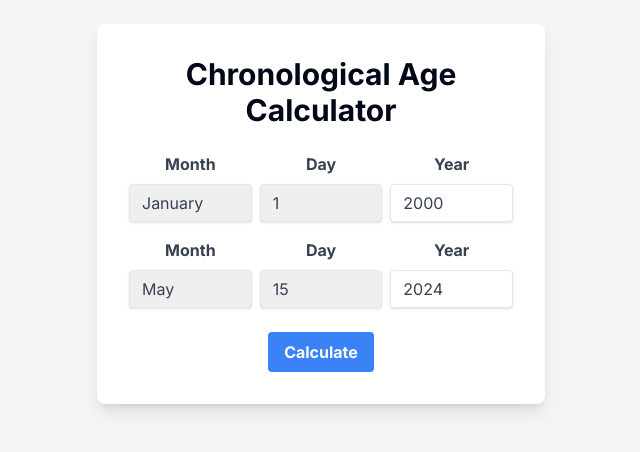
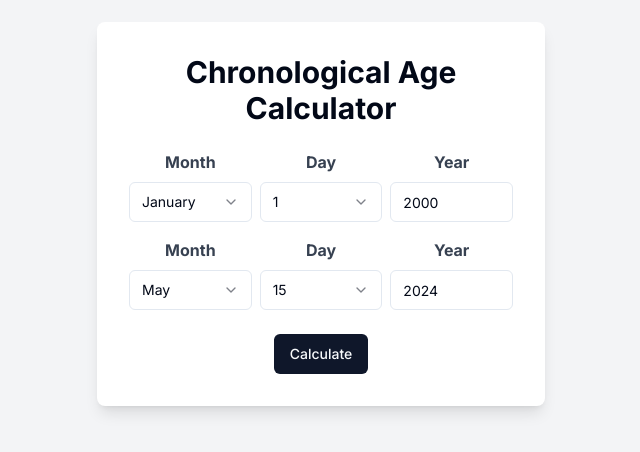
Before and after one commit to CbZeroZero/chronological-age-calculator, a Next.js app: page / in a window 1280 px wide. Shown: the part 170-622 px from the top of the page, without its empty margins (319-959 px from the left). Built offline with nearby package versions, Linux system fonts and the light colour scheme.

Commit message:
Add @radix-ui/react-select and @radix-ui/react-slot dependencies, update tailwind CSS, and fix input number appearance

```diff
--- a/app/globals.css
+++ b/app/globals.css
@@ -70,7 +70,18 @@
   * {
     @apply border-border;
   }
+
   body {
     @apply bg-background text-foreground;
   }
 }
+
+input[type="number"]::-webkit-inner-spin-button,
+input[type="number"]::-webkit-outer-spin-button {
+  -webkit-appearance: none;
+  margin: 0;
+}
+
+input[type="number"] {
+  -moz-appearance: textfield;
+}
--- a/app/page.tsx
+++ b/app/page.tsx
@@ -2,6 +2,16 @@
 
 import React, { useState } from 'react';
 import Head from 'next/head';
+import {
+  Select,
+  SelectContent,
+  SelectItem,
+  SelectTrigger,
+  SelectValue,
+} from "@/components/ui/select"
+import { Input } from '@/components/ui/input';
+import { Button } from '@/components/ui/button';
+
 
 export default function Home() {
   const [birthMonth, setBirthMonth] = useState<number>(1);
@@ -20,6 +30,21 @@
     seconds: number;
     daysToNextBirthday: number;
   } | null>(null);
+
+  const onBirthMonthChange = (value: string) => {
+    setBirthMonth(parseInt(value));
+    handleBirthDateChange();
+  }
+
+  const onBirthDayChange = (value: string) => {
+    setBirthDay(parseInt(value));
+    handleBirthDateChange();
+  }
+
+  const onAgeMonthChange = (value: string) => {
+    setAgeMonth(parseInt(value));
+    handleAgeDateChange();
+  }
 
   const handleBirthDateChange = () => {
     setAge(null);
@@ -83,11 +108,6 @@
 
   return (
     <div className="flex flex-col items-center justify-center min-h-screen py-2 bg-gray-100">
-      <Head>
-        <title>Chronological Age Calculator</title>
-        <link rel="icon" href="/favicon.ico" />
-      </Head>
-
       <main className="flex flex-col items-center justify-center w-full flex-1 px-20 text-center">
         <div className="bg-white rounded-lg shadow-lg p-8 max-w-md w-full mb-8">
           <h1 className="text-3xl font-bold mb-6">Chronological Age Calculator</h1>
@@ -96,47 +116,47 @@
               <label htmlFor="birthMonth" className="block text-gray-700 font-bold mb-2">
                 Month
               </label>
-              <select
-                id="birthMonth"
-                value={birthMonth}
-                onChange={(e) => {
-                  setBirthMonth(parseInt(e.target.value));
-                  handleBirthDateChange();
-                }}
-                className="shadow appearance-none border rounded w-full py-2 px-3 text-gray-700 leading-tight focus:outline-none focus:shadow-outline"
+              <Select
+                value={birthMonth.toString()}
+                defaultValue={birthMonth.toString()}
+                onValueChange={onBirthMonthChange}
               >
+                <SelectTrigger>
+                  <SelectValue placeholder={birthMonth.toString()} />
+                </SelectTrigger>
+                <SelectContent>
                   {Array.from({ length: 12 }, (_, i) => (
-                  <option key={i + 1} value={i + 1}>
-                    {new Date(0, i).toLocaleString('default', { month: 'long' })}
-                  </option>
+                    <SelectItem key={i + 1} value={(i + 1).toString()}>{new Date(0, i).toLocaleString('default', { month: 'long' })}</SelectItem>
                   ))}
-              </select>
+                </SelectContent>
+              </Select>
             </div>
             <div className="w-1/3 mr-2">
               <label htmlFor="birthDay" className="block text-gray-700 font-bold mb-2">
                 Day
               </label>
-              <select
-                id="birthDay"
-                value={birthDay}
-                onChange={(e) => {
-                  setBirthDay(parseInt(e.target.value));
-                  handleBirthDateChange();
-                }}
-                className="shadow appearance-none border rounded w-full py-2 px-3 text-gray-700 leading-tight focus:outline-none focus:shadow-outline"
+              <Select
+                value={birthDay.toString()}
+                defaultValue={birthDay.toString()}
+                onValueChange={onBirthDayChange}
               >
-                {Array.from({ length: getDaysInMonth(birthYear, birthMonth) }, (_, i) => (
-                  <option key={i + 1} value={i + 1}>
+                <SelectTrigger>
+                  <SelectValue placeholder={birthDay.toString()} />
+                </SelectTrigger>
+                <SelectContent>
+                  {Array.from({ length: 12 }, (_, i) => (
+                    <SelectItem key={i + 1} value={(i + 1).toString()}>
                       {i + 1}
-                  </option>
+                    </SelectItem>
                   ))}
-              </select>
+                </SelectContent>
+              </Select>
             </div>
             <div className="w-1/3">
               <label htmlFor="birthYear" className="block text-gray-700 font-bold mb-2">
                 Year
               </label>
-              <input
+              <Input
                 type="number"
                 id="birthYear"
                 value={birthYear}
@@ -144,7 +164,6 @@
                   setBirthYear(parseInt(e.target.value));
                   handleBirthDateChange();
                 }}
-                className="shadow appearance-none border rounded w-full py-2 px-3 text-gray-700 leading-tight focus:outline-none focus:shadow-outline"
               />
             </div>
           </div>
@@ -153,47 +172,50 @@
               <label htmlFor="ageMonth" className="block text-gray-700 font-bold mb-2">
                 Month
               </label>
-              <select
-                id="ageMonth"
-                value={ageMonth}
-                onChange={(e) => {
-                  setAgeMonth(parseInt(e.target.value));
-                  handleAgeDateChange();
-                }}
-                className="shadow appearance-none border rounded w-full py-2 px-3 text-gray-700 leading-tight focus:outline-none focus:shadow-outline"
+              <Select
+                value={ageMonth.toString()}
+                defaultValue={ageMonth.toString()}
+                onValueChange={onAgeMonthChange}
               >
+                <SelectTrigger>
+                  <SelectValue placeholder={ageMonth.toString()} />
+                </SelectTrigger>
+                <SelectContent>
                   {Array.from({ length: 12 }, (_, i) => (
-                  <option key={i + 1} value={i + 1}>
+                    <SelectItem key={i + 1} value={(i + 1).toString()}>
                       {new Date(0, i).toLocaleString('default', { month: 'long' })}
-                  </option>
+                    </SelectItem>
                   ))}
-              </select>
+                </SelectContent>
+              </Select>
+
             </div>
             <div className="w-1/3 mr-2">
               <label htmlFor="ageDay" className="block text-gray-700 font-bold mb-2">
                 Day
               </label>
-              <select
-                id="ageDay"
-                value={ageDay}
-                onChange={(e) => {
-                  setAgeDay(parseInt(e.target.value));
-                  handleAgeDateChange();
-                }}
-                className="shadow appearance-none border rounded w-full py-2 px-3 text-gray-700 leading-tight focus:outline-none focus:shadow-outline"
+              <Select
+                value={ageDay.toString()}
+                defaultValue={ageDay.toString()}
+                onValueChange={onBirthDayChange}
               >
+                <SelectTrigger>
+                  <SelectValue placeholder={ageDay.toString()} />
+                </SelectTrigger>
+                <SelectContent>
                   {Array.from({ length: getDaysInMonth(ageYear, ageMonth) }, (_, i) => (
-                  <option key={i + 1} value={i + 1}>
+                    <SelectItem key={i + 1} value={(i + 1).toString()}>
                       {i + 1}
-                  </option>
+                    </SelectItem>
                   ))}
-              </select>
+                </SelectContent>
+              </Select>
             </div>
             <div className="w-1/3">
               <label htmlFor="ageYear" className="block text-gray-700 font-bold mb-2">
                 Year
               </label>
-              <input
+              <Input
                 type="number"
                 id="ageYear"
                 value={ageYear}
@@ -201,16 +223,14 @@
                   setAgeYear(parseInt(e.target.value));
                   handleAgeDateChange();
                 }}
-                className="shadow appearance-none border rounded w-full py-2 px-3 text-gray-700 leading-tight focus:outline-none focus:shadow-outline"
               />
             </div>
           </div>
-          <button
+          <Button
             onClick={calculateAge}
-            className="bg-blue-500 hover:bg-blue-700 text-white font-bold py-2 px-4 rounded focus:outline-none focus:shadow-outline"
           >
             Calculate
-          </button>
+          </Button>
         </div>
         {showResult && age && (
           <div className="bg-white rounded-lg shadow-lg p-8 max-w-md w-full">
--- /dev/null
+++ b/components/ui/button.tsx
@@ -0,0 +1,56 @@
+import * as React from "react"
+import { Slot } from "@radix-ui/react-slot"
+import { cva, type VariantProps } from "class-variance-authority"
+
+import { cn } from "@/lib/utils"
+
+const buttonVariants = cva(
+  "inline-flex items-center justify-center whitespace-nowrap rounded-md text-sm font-medium ring-offset-background transition-colors focus-visible:outline-none focus-visible:ring-2 focus-visible:ring-ring focus-visible:ring-offset-2 disabled:pointer-events-none disabled:opacity-50",
+  {
+    variants: {
+      variant: {
+        default: "bg-primary text-primary-foreground hover:bg-primary/90",
+        destructive:
+          "bg-destructive text-destructive-foreground hover:bg-destructive/90",
+        outline:
+          "border border-input bg-background hover:bg-accent hover:text-accent-foreground",
+        secondary:
+          "bg-secondary text-secondary-foreground hover:bg-secondary/80",
+        ghost: "hover:bg-accent hover:text-accent-foreground",
+        link: "text-primary underline-offset-4 hover:underline",
+      },
+      size: {
+        default: "h-10 px-4 py-2",
+        sm: "h-9 rounded-md px-3",
+        lg: "h-11 rounded-md px-8",
+        icon: "h-10 w-10",
+      },
+    },
+    defaultVariants: {
+      variant: "default",
+      size: "default",
+    },
+  }
+)
+
+export interface ButtonProps
+  extends React.ButtonHTMLAttributes<HTMLButtonElement>,
+    VariantProps<typeof buttonVariants> {
+  asChild?: boolean
+}
+
+const Button = React.forwardRef<HTMLButtonElement, ButtonProps>(
+  ({ className, variant, size, asChild = false, ...props }, ref) => {
+    const Comp = asChild ? Slot : "button"
+    return (
+      <Comp
+        className={cn(buttonVariants({ variant, size, className }))}
+        ref={ref}
+        {...props}
+      />
+    )
+  }
+)
+Button.displayName = "Button"
+
+export { Button, buttonVariants }
--- /dev/null
+++ b/components/ui/input.tsx
@@ -0,0 +1,25 @@
+import * as React from "react"
+
+import { cn } from "@/lib/utils"
+
+export interface InputProps
+  extends React.InputHTMLAttributes<HTMLInputElement> {}
+
+const Input = React.forwardRef<HTMLInputElement, InputProps>(
+  ({ className, type, ...props }, ref) => {
+    return (
+      <input
+        type={type}
+        className={cn(
+          "flex h-10 w-full rounded-md border border-input bg-background px-3 py-2 text-sm ring-offset-background file:border-0 file:bg-transparent file:text-sm file:font-medium placeholder:text-muted-foreground focus-visible:outline-none focus-visible:ring-2 focus-visible:ring-ring focus-visible:ring-offset-2 disabled:cursor-not-allowed disabled:opacity-50",
+          className
+        )}
+        ref={ref}
+        {...props}
+      />
+    )
+  }
+)
+Input.displayName = "Input"
+
+export { Input }
--- /dev/null
+++ b/components/ui/select.tsx
@@ -0,0 +1,160 @@
+"use client"
+
+import * as React from "react"
+import * as SelectPrimitive from "@radix-ui/react-select"
+import { Check, ChevronDown, ChevronUp } from "lucide-react"
+
+import { cn } from "@/lib/utils"
+
+const Select = SelectPrimitive.Root
+
+const SelectGroup = SelectPrimitive.Group
+
+const SelectValue = SelectPrimitive.Value
+
+const SelectTrigger = React.forwardRef<
+  React.ElementRef<typeof SelectPrimitive.Trigger>,
+  React.ComponentPropsWithoutRef<typeof SelectPrimitive.Trigger>
+>(({ className, children, ...props }, ref) => (
+  <SelectPrimitive.Trigger
+    ref={ref}
+    className={cn(
+      "flex h-10 w-full items-center justify-between rounded-md border border-input bg-background px-3 py-2 text-sm ring-offset-background placeholder:text-muted-foreground focus:outline-none focus:ring-2 focus:ring-ring focus:ring-offset-2 disabled:cursor-not-allowed disabled:opacity-50 [&>span]:line-clamp-1",
+      className
+    )}
+    {...props}
+  >
+    {children}
+    <SelectPrimitive.Icon asChild>
+      <ChevronDown className="h-4 w-4 opacity-50" />
+    </SelectPrimitive.Icon>
+  </SelectPrimitive.Trigger>
+))
+SelectTrigger.displayName = SelectPrimitive.Trigger.displayName
+
+const SelectScrollUpButton = React.forwardRef<
+  React.ElementRef<typeof SelectPrimitive.ScrollUpButton>,
+  React.ComponentPropsWithoutRef<typeof SelectPrimitive.ScrollUpButton>
+>(({ className, ...props }, ref) => (
+  <SelectPrimitive.ScrollUpButton
+    ref={ref}
+    className={cn(
+      "flex cursor-default items-center justify-center py-1",
+      className
+    )}
+    {...props}
+  >
+    <ChevronUp className="h-4 w-4" />
+  </SelectPrimitive.ScrollUpButton>
+))
+SelectScrollUpButton.displayName = SelectPrimitive.ScrollUpButton.displayName
+
+const SelectScrollDownButton = React.forwardRef<
+  React.ElementRef<typeof SelectPrimitive.ScrollDownButton>,
+  React.ComponentPropsWithoutRef<typeof SelectPrimitive.ScrollDownButton>
+>(({ className, ...props }, ref) => (
+  <SelectPrimitive.ScrollDownButton
+    ref={ref}
+    className={cn(
+      "flex cursor-default items-center justify-center py-1",
+      className
+    )}
+    {...props}
+  >
+    <ChevronDown className="h-4 w-4" />
+  </SelectPrimitive.ScrollDownButton>
+))
+SelectScrollDownButton.displayName =
+  SelectPrimitive.ScrollDownButton.displayName
+
+const SelectContent = React.forwardRef<
+  React.ElementRef<typeof SelectPrimitive.Content>,
+  React.ComponentPropsWithoutRef<typeof SelectPrimitive.Content>
+>(({ className, children, position = "popper", ...props }, ref) => (
+  <SelectPrimitive.Portal>
+    <SelectPrimitive.Content
+      ref={ref}
+      className={cn(
+        "relative z-50 max-h-96 min-w-[8rem] overflow-hidden rounded-md border bg-popover text-popover-foreground shadow-md data-[state=open]:animate-in data-[state=closed]:animate-out data-[state=closed]:fade-out-0 data-[state=open]:fade-in-0 data-[state=closed]:zoom-out-95 data-[state=open]:zoom-in-95 data-[side=bottom]:slide-in-from-top-2 data-[side=left]:slide-in-from-right-2 data-[side=right]:slide-in-from-left-2 data-[side=top]:slide-in-from-bottom-2",
+        position === "popper" &&
+          "data-[side=bottom]:translate-y-1 data-[side=left]:-translate-x-1 data-[side=right]:translate-x-1 data-[side=top]:-translate-y-1",
+        className
+      )}
+      position={position}
+      {...props}
+    >
+      <SelectScrollUpButton />
+      <SelectPrimitive.Viewport
+        className={cn(
+          "p-1",
+          position === "popper" &&
+            "h-[var(--radix-select-trigger-height)] w-full min-w-[var(--radix-select-trigger-width)]"
+        )}
+      >
+        {children}
+      </SelectPrimitive.Viewport>
+      <SelectScrollDownButton />
+    </SelectPrimitive.Content>
+  </SelectPrimitive.Portal>
+))
+SelectContent.displayName = SelectPrimitive.Content.displayName
+
+const SelectLabel = React.forwardRef<
+  React.ElementRef<typeof SelectPrimitive.Label>,
+  React.ComponentPropsWithoutRef<typeof SelectPrimitive.Label>
+>(({ className, ...props }, ref) => (
+  <SelectPrimitive.Label
+    ref={ref}
+    className={cn("py-1.5 pl-8 pr-2 text-sm font-semibold", className)}
+    {...props}
+  />
+))
+SelectLabel.displayName = SelectPrimitive.Label.displayName
+
+const SelectItem = React.forwardRef<
+  React.ElementRef<typeof SelectPrimitive.Item>,
+  React.ComponentPropsWithoutRef<typeof SelectPrimitive.Item>
+>(({ className, children, ...props }, ref) => (
+  <SelectPrimitive.Item
+    ref={ref}
+    className={cn(
+      "relative flex w-full cursor-default select-none items-center rounded-sm py-1.5 pl-8 pr-2 text-sm outline-none focus:bg-accent focus:text-accent-foreground data-[disabled]:pointer-events-none data-[disabled]:opacity-50",
+      className
+    )}
+    {...props}
+  >
+    <span className="absolute left-2 flex h-3.5 w-3.5 items-center justify-center">
+      <SelectPrimitive.ItemIndicator>
+        <Check className="h-4 w-4" />
+      </SelectPrimitive.ItemIndicator>
+    </span>
+
+    <SelectPrimitive.ItemText>{children}</SelectPrimitive.ItemText>
+  </SelectPrimitive.Item>
+))
+SelectItem.displayName = SelectPrimitive.Item.displayName
+
+const SelectSeparator = React.forwardRef<
+  React.ElementRef<typeof SelectPrimitive.Separator>,
+  React.ComponentPropsWithoutRef<typeof SelectPrimitive.Separator>
+>(({ className, ...props }, ref) => (
+  <SelectPrimitive.Separator
+    ref={ref}
+    className={cn("-mx-1 my-1 h-px bg-muted", className)}
+    {...props}
+  />
+))
+SelectSeparator.displayName = SelectPrimitive.Separator.displayName
+
+export {
+  Select,
+  SelectGroup,
+  SelectValue,
+  SelectTrigger,
+  SelectContent,
+  SelectLabel,
+  SelectItem,
+  SelectSeparator,
+  SelectScrollUpButton,
+  SelectScrollDownButton,
+}
--- a/package.json
+++ b/package.json
@@ -9,6 +9,8 @@
     "lint": "next lint"
   },
   "dependencies": {
+    "@radix-ui/react-select": "^2.0.0",
+    "@radix-ui/react-slot": "^1.0.2",
     "class-variance-authority": "^0.7.0",
     "clsx": "^2.1.1",
     "lucide-react": "^0.378.0",
```
Also changed, not shown: 1 other file (tests, documents, lock files or other folders). Lines whose indentation alone changed are shown as unchanged.
